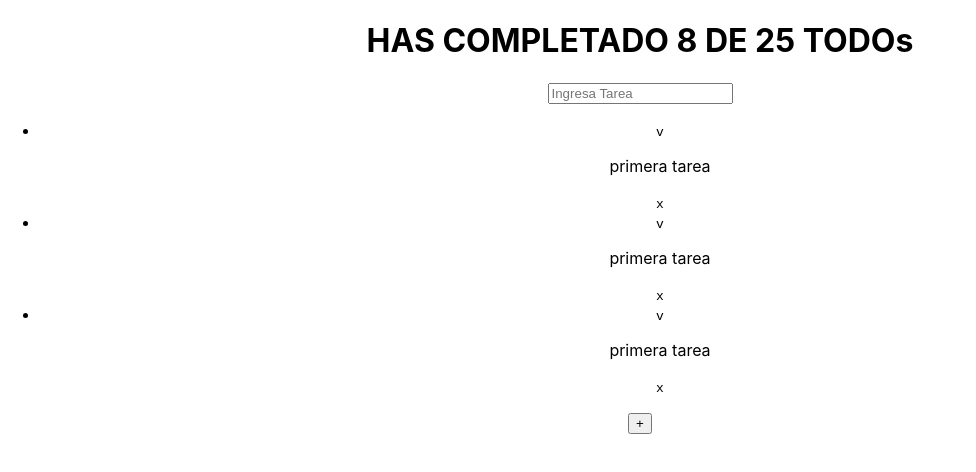
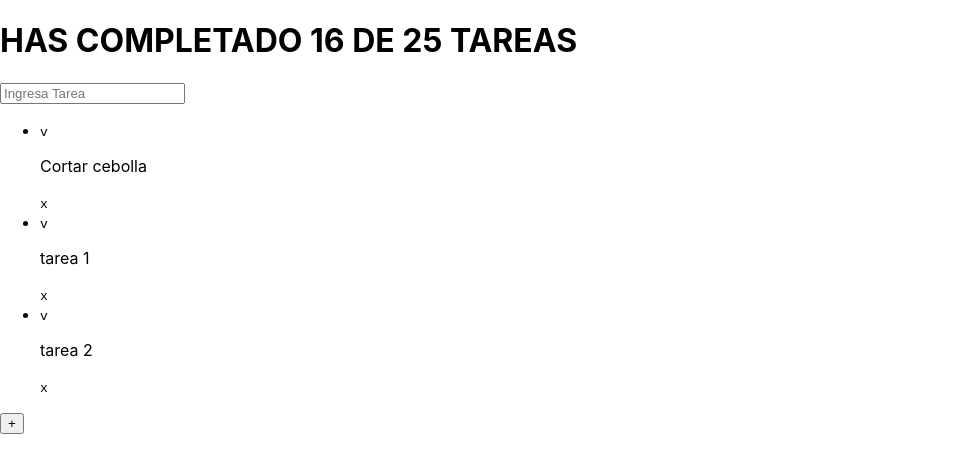
Before and after one commit to Carlos-alzate1311/gestion-de-tareas, a React (Create React App) app: page / in a window 1280 px wide. Shown: the top 472 px of the page, without its empty margins (0-976 px from the left). Built offline with nearby package versions, Linux system fonts and the light colour scheme.

Commit message:
Comunicacion de componente TodoList con TodoItem

```diff
--- a/src/App.css
+++ /dev/null
@@ -1,38 +0,0 @@
-.App {
-  text-align: center;
-}
-
-.App-logo {
-  height: 40vmin;
-  pointer-events: none;
-}
-
-@media (prefers-reduced-motion: no-preference) {
-  .App-logo {
-    animation: App-logo-spin infinite 20s linear;
-  }
-}
-
-.App-header {
-  background-color: #233553;
-  min-height: 100vh;
-  display: flex;
-  flex-direction: column;
-  align-items: center;
-  justify-content: center;
-  font-size: calc(10px + 2vmin);
-  color: white;
-}
-
-.App-link {
-  color: #97ca3f;
-}
-
-@keyframes App-logo-spin {
-  from {
-    transform: rotate(0deg);
-  }
-  to {
-    transform: rotate(360deg);
-  }
-}
--- a/src/App.js
+++ b/src/App.js
@@ -1,31 +1,48 @@
 
-import './App.css';
+import React from 'react';
+// Importamos los componentes necesarios para construir la interfaz.
 import { CreateTodoButton } from './component/CreateTodoButton';
 import { TodoCounter } from './component/TodoCounter';
 import { TodoItem } from './component/TodoItem';
 import { TodoList } from './component/TodoList';
 import { TodoSearch } from './component/TodoSearch';
+
+// Lista de tareas predeterminadas, que incluye texto y estado (completado o no).
+const defaultTodos = [
+  { text: "Cortar cebolla", completed: false },
+  { text: "tarea 1", completed: true },
+  { text: "tarea 2", completed: false },
+];
+
 function App() {
   return (
-    <div className="App">
+    <React.Fragment>
+      {/* Componente que muestra el contador de tareas completadas */}
+      <TodoCounter
+        completed={16} // Número de tareas completadas.
+        total={25} // Total de tareas disponibles.
+      />
 
-      <TodoCounter/>
+      {/* Componente que permite buscar tareas */}
+      <TodoSearch />
 
-      <TodoSearch/>
-
+      {/* Lista de tareas */}
       <TodoList>
-        <TodoItem />
-        <TodoItem />
-        <TodoItem />
+        {/* Recorremos el array defaultTodos y generamos un TodoItem por cada tarea */}
+        {defaultTodos.map(todo => (
+          <TodoItem
+            key={todo.text} // Clave única para cada elemento, necesaria en listas de React.
+            text={todo.text} // Texto de la tarea.
+            completed={todo.completed} // Estado de la tarea (true o false).
+          />
+        ))}
       </TodoList>
 
-      <CreateTodoButton/>
+      {/* Botón para crear nuevas tareas */}
+      <CreateTodoButton />
 
-
-    </div>
+    </React.Fragment>
   );
 }
 
-
-
-export default App;
+export default App; // Exportamos el componente principal para que pueda ser usado en otros archivos.
--- a/src/component/TodoCounter.js
+++ b/src/component/TodoCounter.js
@@ -1,8 +1,10 @@
-function TodoCounter() {
+function TodoCounter({total, completed}) {
     return(
 
-        <h1>HAS COMPLETADO 8 DE 25 TODOs</h1>
+        <h1>
+            HAS COMPLETADO  { completed } DE   { total }   TAREAS
+        </h1>
 
-    )
+    );
 }
 export{TodoCounter};
--- a/src/component/TodoItem.js
+++ b/src/component/TodoItem.js
@@ -1,14 +1,29 @@
-function TodoItem() {
+// Definimos un componente funcional llamado `TodoItem`.
+// Este componente recibe `text` como prop, que representa el texto de una tarea.
+function TodoItem({ text }) {
     return (
       <li>
+        {/*
+          Elemento de lista (<li>) que representa una tarea individual.
+          Contiene un símbolo de "completado", el texto de la tarea,
+          y un símbolo para eliminarla.
+        */}
+
+        {/* Botón o símbolo para marcar la tarea como completada (por ahora solo muestra "v"). */}
         <samp>
           v
         </samp>
-        <p>primera tarea </p>
+
+        {/* Muestra el texto de la tarea pasada como prop. */}
+        <p>{text}</p>
+
+        {/* Botón o símbolo para eliminar la tarea (por ahora solo muestra "x"). */}
         <samp>
           x
         </samp>
       </li>
-    )
+    );
   }
-  export {TodoItem};
+
+  // Exportamos el componente `TodoItem` para que pueda ser utilizado en otros archivos.
+  export { TodoItem };
--- a/src/component/TodoList.js
+++ b/src/component/TodoList.js
@@ -1,9 +1,15 @@
-function TodoList(props){
-    return(
-       <ul>
-        {props.children}
-       </ul>
+// Definimos un componente funcional llamado `TodoList`.
+// Este componente sirve como contenedor para una lista de elementos.
+// Recibe `children` como prop, que representa los elementos hijos que se pasarán a este componente.
+function TodoList({ children }) {
+    return (
+      // Utilizamos un elemento de lista desordenada (<ul>) para agrupar los elementos hijos.
+      <ul>
+        {/* Renderizamos los elementos hijos que se pasen como `children`. */}
+        {children}
+      </ul>
+    );
+  }
 
-    );
-}
-export {TodoList};
+  // Exportamos el componente `TodoList` para que pueda ser utilizado en otros archivos.
+  export { TodoList };
```
